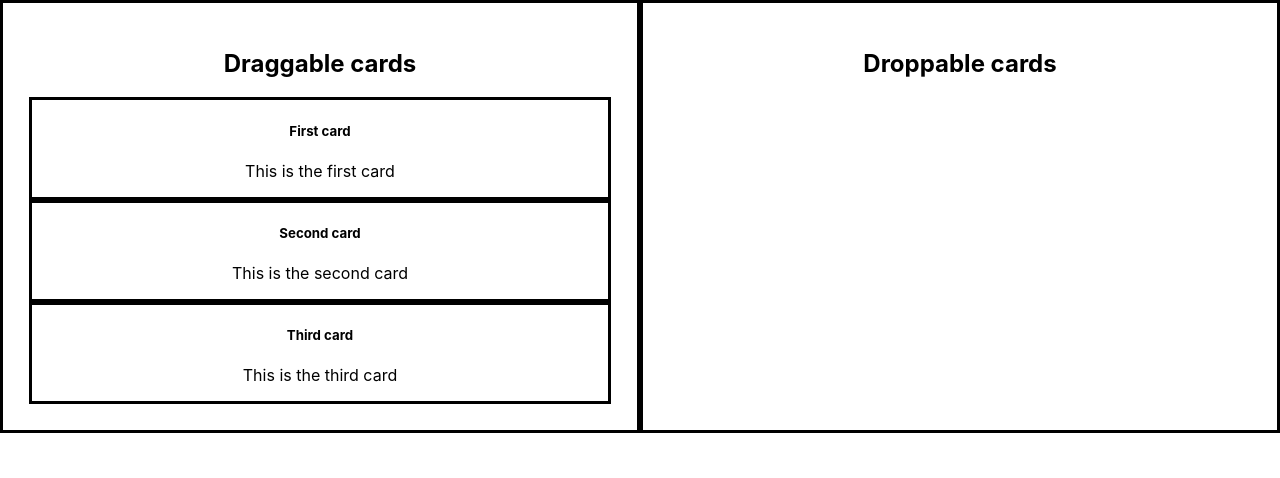
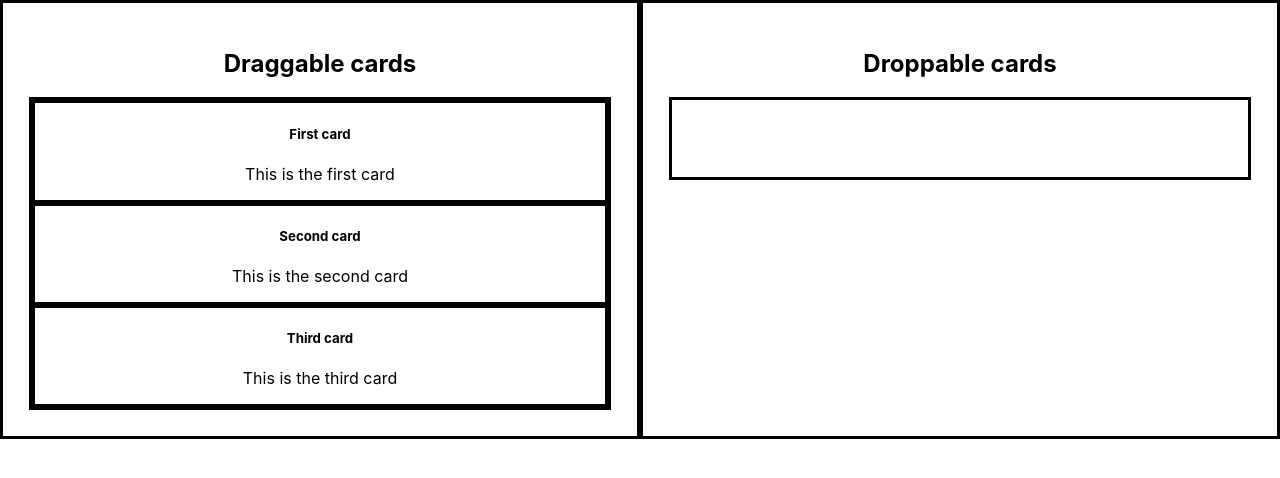
Before and after one commit to maurom88/react-dnd-example, a React (Create React App) app: page / in a window 1280 px wide. Shown: the top 478 px of the page. Built offline with nearby package versions, Linux system fonts and the light colour scheme.

Commit message:
Make righthand section droppable

```diff
--- a/src/App.css
+++ b/src/App.css
@@ -26,9 +26,9 @@
 }
 
 .App-cards-title {
-
 }
 
 .App-cards-list {
-
+  border-style: solid;
+  min-height: 20%;
 }
--- a/src/Section.js
+++ b/src/Section.js
@@ -1,12 +1,17 @@
 import React from "react";
+import { useDrop } from "react-dnd";
 
 import Card from "./Card";
 
-export default function Section({title, cards}) {
+export default function Section({ title, cards }) {
+  const [collectedProps, drop] = useDrop(() => ({
+    accept: "card",
+  }));
+
   return (
     <div className="App-section">
       <h2 className="App-cards-title">{title}</h2>
-      <div className="App-cards-list">
+      <div ref={drop} className="App-cards-list">
         {cards.map((card) => (
           <Card id={card.id} name={card.name} content={card.content} />
         ))}
```
